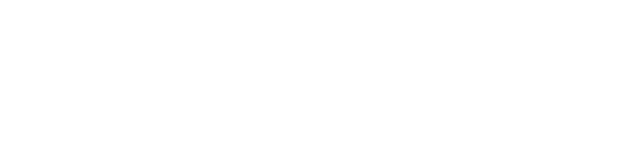
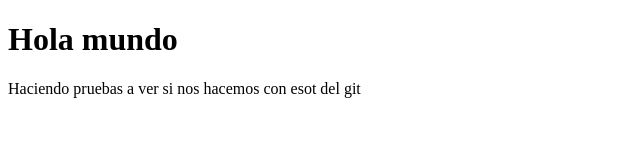
Before and after one commit to paolak2/portfolio, a plain HTML site: page index.html in a window 1280 px wide. Shown: the whole page, without its empty margins (0-640 px from the left). Drawn offline with Linux system fonts and the light colour scheme.

Commit message:
Primer Cambio

```diff
--- a/index.html
+++ b/index.html
@@ -6,6 +6,7 @@
     <title>Pruebas en Git-gitHub</title>
 </head>
 <body>
-
+    <h1>Hola mundo</h1>
+    <p>Haciendo pruebas a ver si nos hacemos con esot del git</p>
 </body>
 </html>
```
